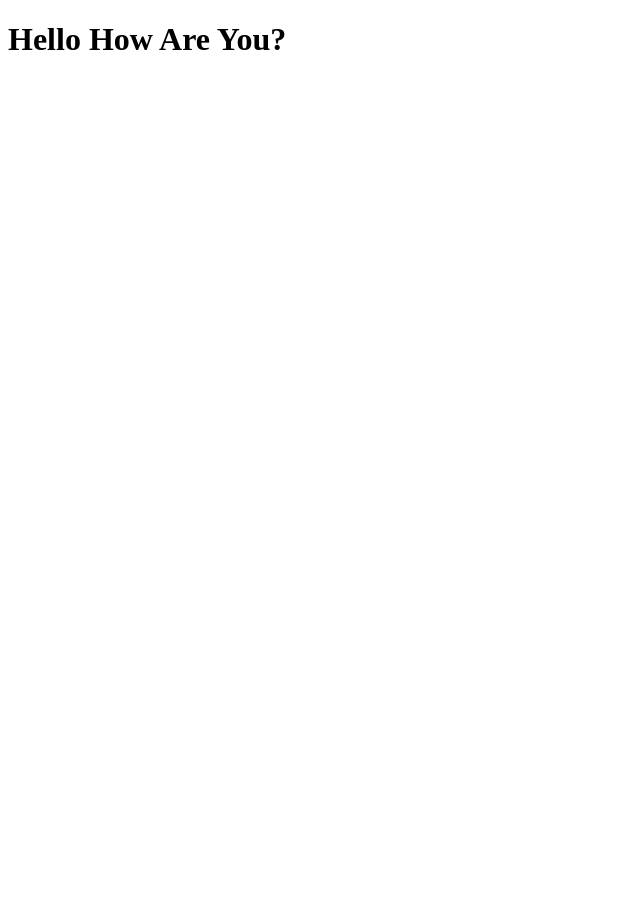
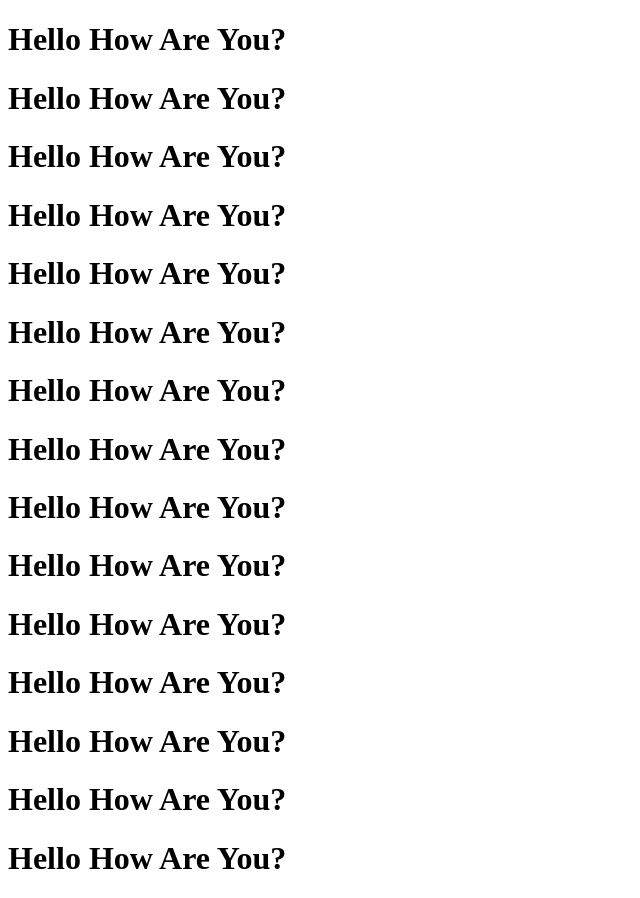
Before and after one commit to sujoysenmyself/souvik-git-practice, a plain HTML site: page index.html in a window 1280 px wide. Shown: the whole page, without its empty margins (0-640 px from the left). Before the commit the page ends 800 px from the top, so only its background shows below. Drawn offline with Linux system fonts and the light colour scheme.

Commit message:
testing commit

```diff
--- a/index.html
+++ b/index.html
@@ -3,9 +3,23 @@
 <head>
     <meta charset="UTF-8">
     <meta name="viewport" content="width=device-width, initial-scale=1.0">
-    <title>Document</title>
+    <title>Souvik</title>
 </head>
 <body>
     <h1>Hello How Are You?</h1>
+    <h1>Hello How Are You?</h1>
+    <h1>Hello How Are You?</h1>
+    <h1>Hello How Are You?</h1>
+    <h1>Hello How Are You?</h1>
+    <h1>Hello How Are You?</h1>
+    <h1>Hello How Are You?</h1>
+    <h1>Hello How Are You?</h1>
+    <h1>Hello How Are You?</h1>
+    <h1>Hello How Are You?</h1>
+    <h1>Hello How Are You?</h1>
+    <h1>Hello How Are You?</h1>
+    <h1>Hello How Are You?</h1>
+    <h1>Hello How Are You?</h1>
+    <h1>Hello How Are You?</h1>
 </body>
 </html>
```
